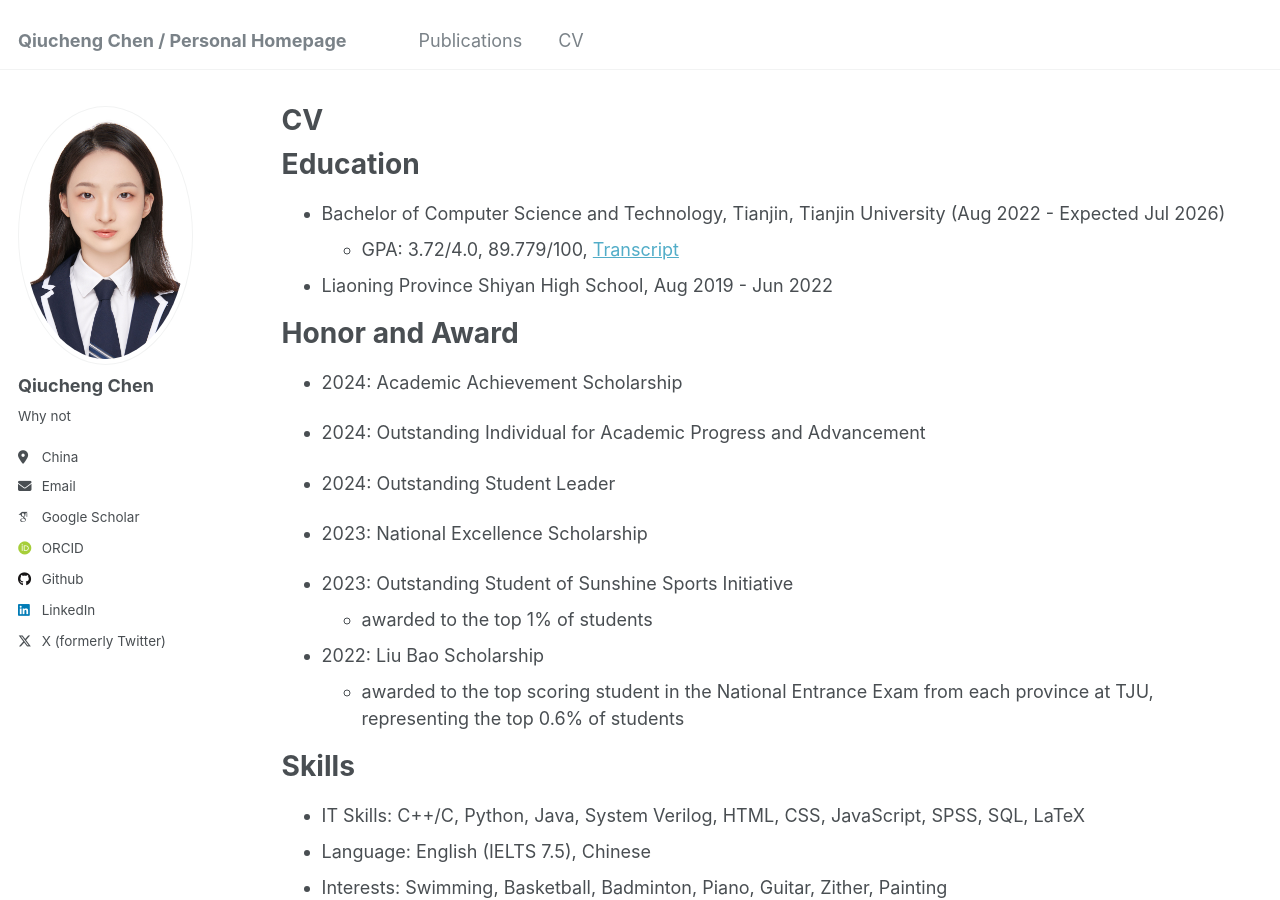
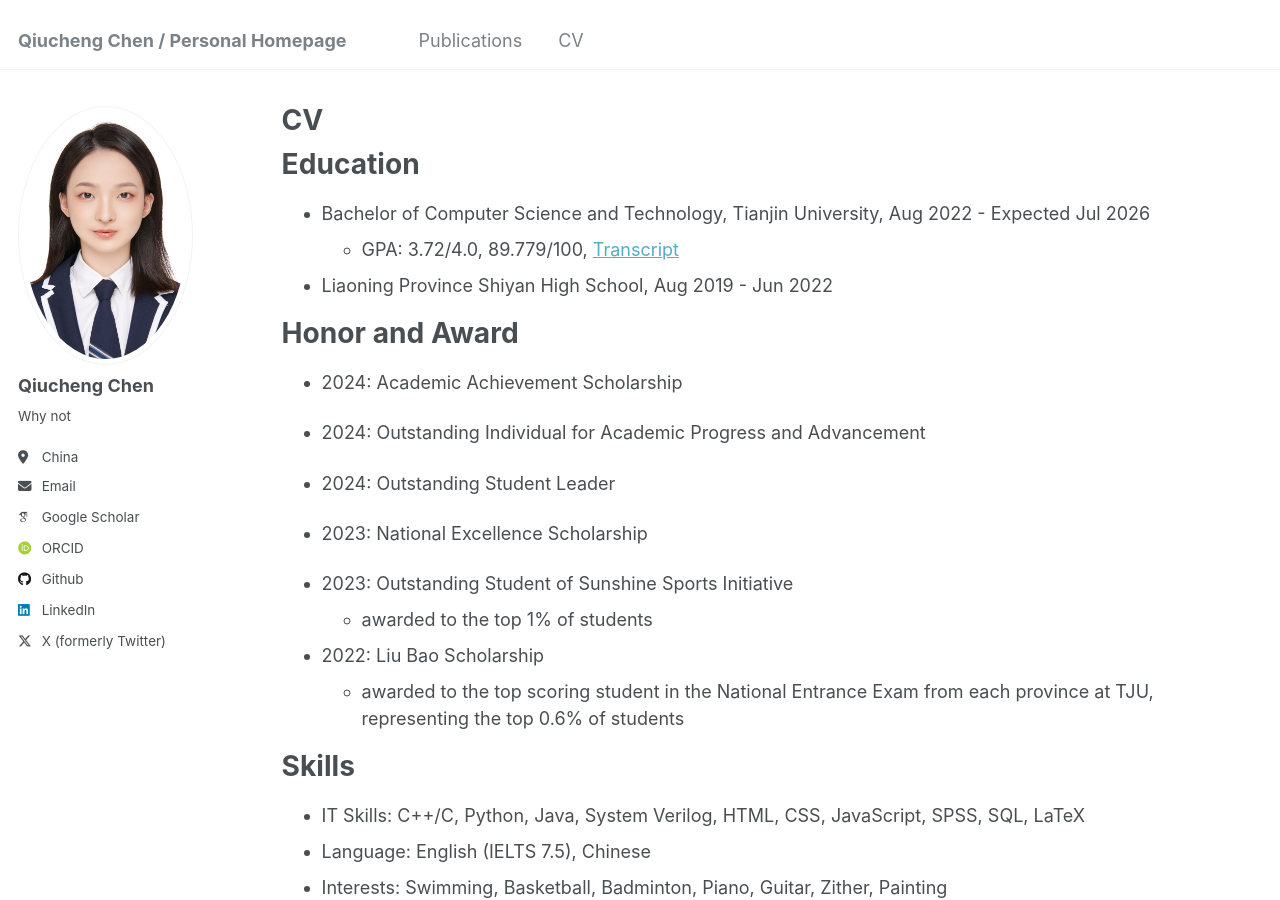
Before and after one commit to Trouverecc/Trouverecc.github.io, a Jekyll site: the page built from _pages/cv.md, in a window 1280 px wide and 900 px high. Built offline with Jekyll 4.4.1, drawn with Linux system fonts in a browser that asks for light colours; some web fonts are replaced.

Commit message:
Fix formatting of education entry in cv.md

```diff
--- a/_pages/cv.md
+++ b/_pages/cv.md
@@ -11,7 +11,7 @@ redirect_from:
 
 Education
 ======
-* Bachelor of Computer Science and Technology, Tianjin, Tianjin University (Aug 2022 - Expected Jul 2026)
+* Bachelor of Computer Science and Technology, Tianjin University, Aug 2022 - Expected Jul 2026
   * GPA: 3.72/4.0, 89.779/100, [Transcript](../assets/transcript-qiuchengchen.pdf)
 * Liaoning Province Shiyan High School, Aug 2019 - Jun 2022
 
```
